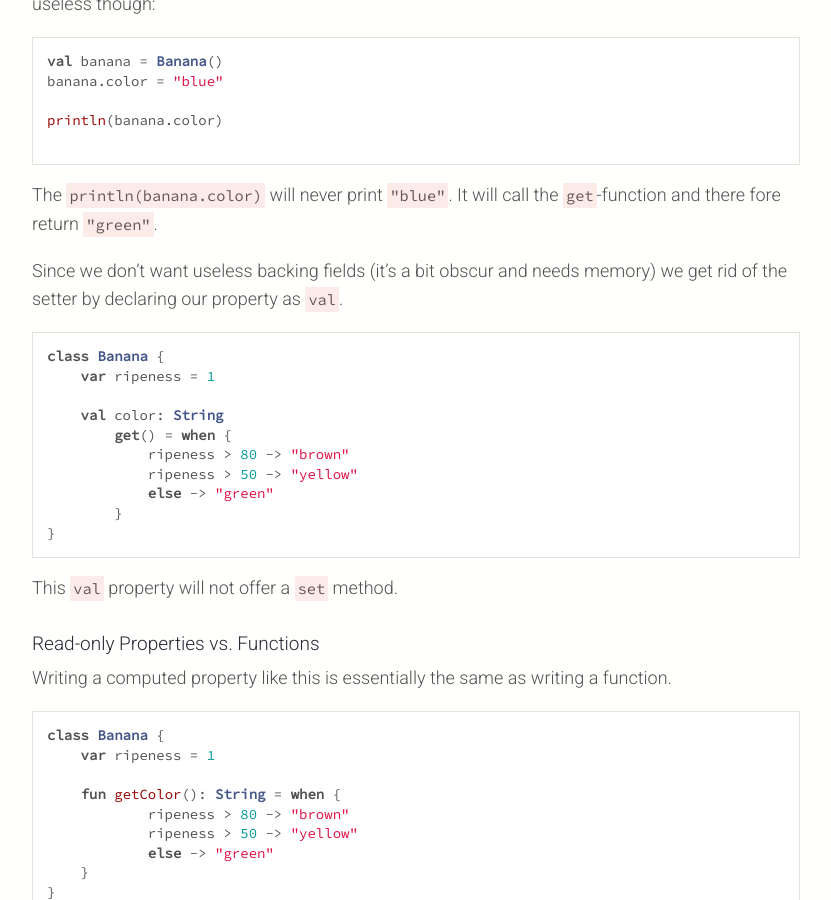
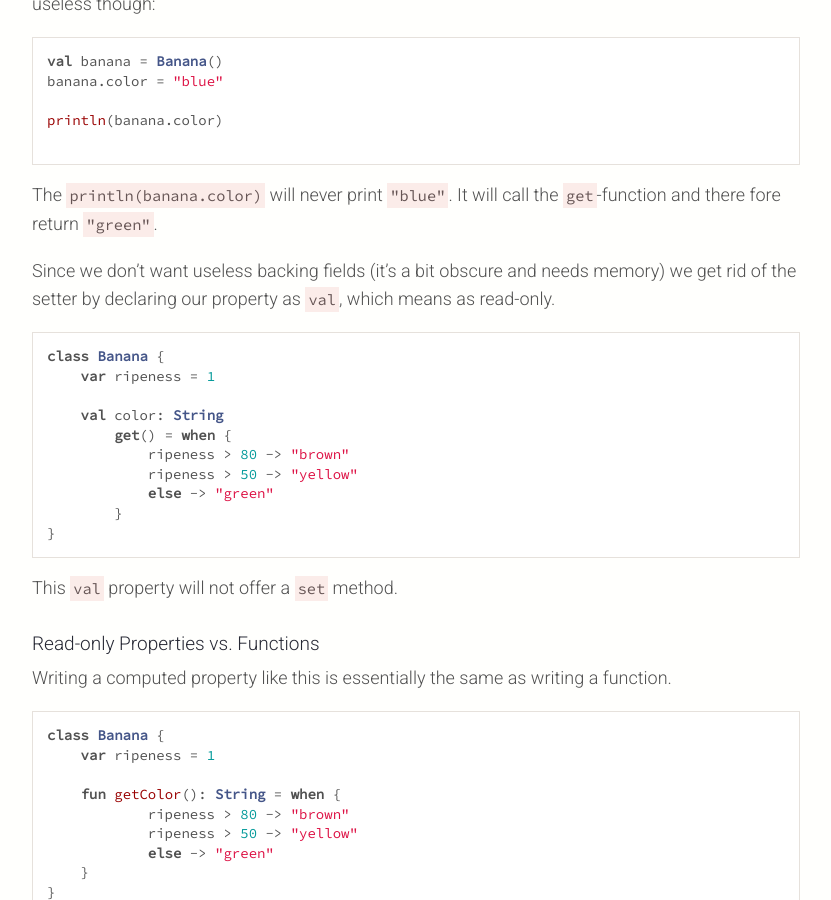
Before and after one commit to lmller/lmller.github.io, a Jekyll site: the page built from _posts/2016-12-22-kotlinproperties.md, in a window 1280 px wide and 900 px high, scrolled down 2322 px. Shown: the whole window, without its empty margins (224-1055 px from the left). Built offline with Jekyll 4.4.1, drawn with Linux system fonts in a browser that asks for light colours; nearby versions of some CDN libraries; comment, search, counter and statistics services are not loaded.

Commit message:
Update 2016-12-22-kotlinproperties.md

````diff
--- a/_posts/2016-12-22-kotlinproperties.md
+++ b/_posts/2016-12-22-kotlinproperties.md
@@ -92,7 +92,7 @@ println(banana.color)
 
 The `println(banana.color)` will never print `"blue"`. It will call the `get`-function and there fore return `"green"`.
 
-Since we don't want useless backing fields (it's a bit obscur and needs memory) we get rid of the setter by declaring our property as `val`.
+Since we don't want useless backing fields (it's a bit obscure and needs memory) we get rid of the setter by declaring our property as `val`, which means as read-only.
 
 ```kotlin
 class Banana {
````
